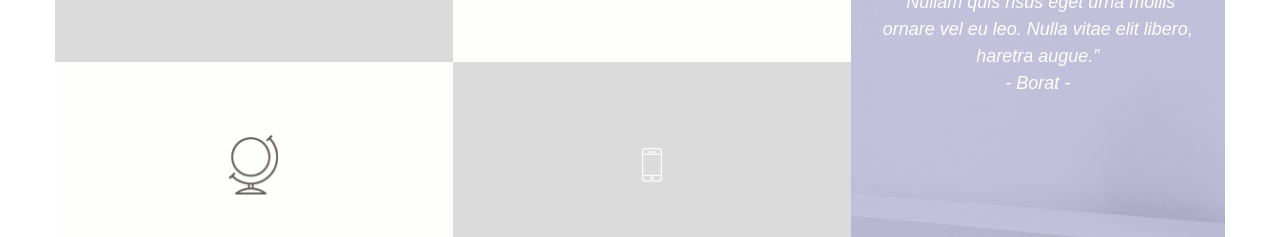
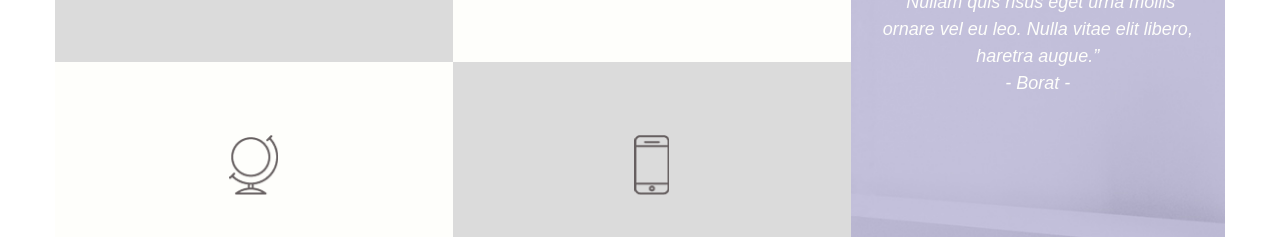
Before and after one commit to maksym-rakomin/digitalproducts, a website: page src/index.html in a window 1280 px wide. Shown: the part 1900-2137 px from the top of the page. Drawn offline with nearby package versions, Linux system fonts and the light colour scheme; some packages are replaced by stand-ins of ours; files that its build step writes are made by us from their sources; files whose address does not match are found by name.

Commit message:
Исправленна работа изображений

```diff
--- a/src/index.html
+++ b/src/index.html
@@ -78,7 +78,7 @@
             <div class="section__card section__card--bg-gray">
               <img
                 src="#"
-                data-src="img/Icon-Mobile.png"
+                data-src="img/Icon-Mobile-black.png"
                 alt="MOBILE DEVELOPMENT"
                 class="lazyload section__logo-title section__logo-title--card"
               />
@@ -464,7 +464,7 @@
                 <img
                   src="#"
                   class="lazyload"
-                  data-src="img/icon-mobile.png"
+                  data-src="img/icon-mobile-white.png"
                   alt="Icon"
                 />
               </div>
@@ -506,7 +506,8 @@
         </a>
       </section>
     </main>
-    //= partials/_footer.html //= partials/_sprite.html
+    //= partials/_footer.html
+    //= partials/_sprite.html
     <script
       src="https://kit.fontawesome.com/8c5aa2b921.js"
       crossorigin="anonymous"
```
Also changed, not shown: dist/img/Icon-Mobile-black.png (added), dist/img/icon-mobile-white.png (renamed from dist/img/Icon-Mobile.png), dist/index.html, src/img/Icon-Mobile-black.png (added), src/img/icon-mobile-white.png (renamed from src/img/Icon-Mobile.png).
